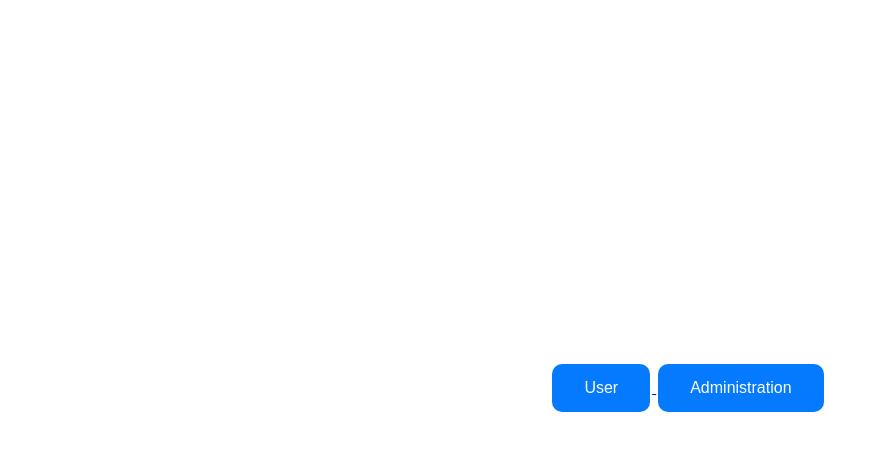
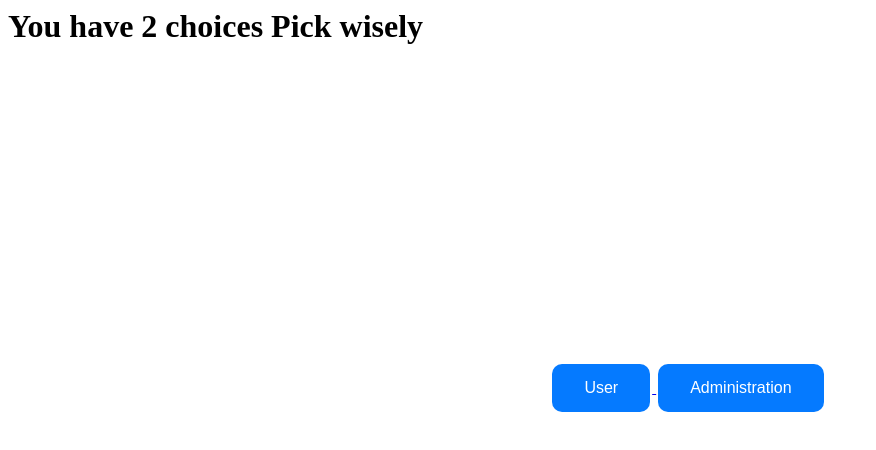
Before and after one commit to vasilisgionis/youfailed, a plain HTML site: page index.html in a window 1280 px wide. Shown: the whole page, without its empty margins (0-876 px from the left). Drawn offline with Linux system fonts and the light colour scheme.

Commit message:
Update index.html

```diff
--- a/index.html
+++ b/index.html
@@ -29,6 +29,7 @@
         <title> Login </title>
     </head>
     <body>
+        <h1>You have 2 choices Pick wisely</h1>
         <div class="container">
             <div class="vertical-center">
                 <a href="https://www.youtube.com/watch?v=dQw4w9WgXcQ">
```
